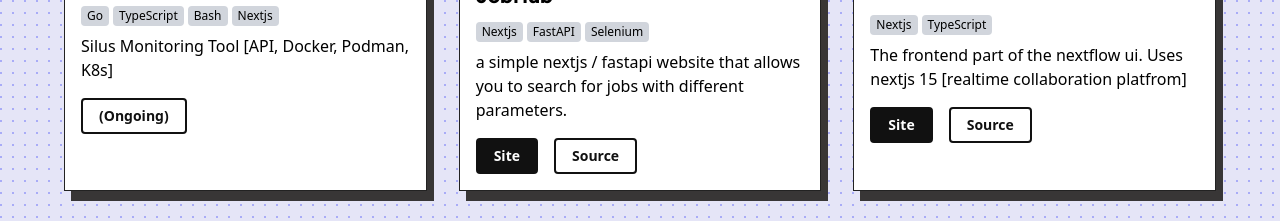
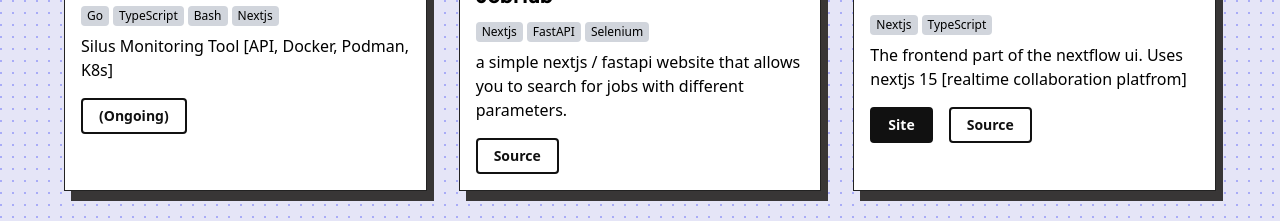
Before and after one commit to abdimk/abdi.et, a React (Vite) app: page / in a window 1280 px wide. Shown: the part 1140-1361 px from the top of the page. Built offline with nearby package versions, Linux system fonts and the light colour scheme.

Commit message:
core: removed the live from jobhub @decated

```diff
--- a/src/components/Projects.jsx
+++ b/src/components/Projects.jsx
@@ -17,7 +17,7 @@ const projectsData = [
     title: "JobHub",
     tags: ["Nextjs", "FastAPI", "Selenium"],
     description: "a simple nextjs / fastapi website that allows you to search for jobs with different parameters.",
-    liveLink: "https://job-hub-blond.vercel.app/",
+    liveLink: null,
     sourceLink: "https://github.com/abdimk/JobHub",
   },
   {
```
